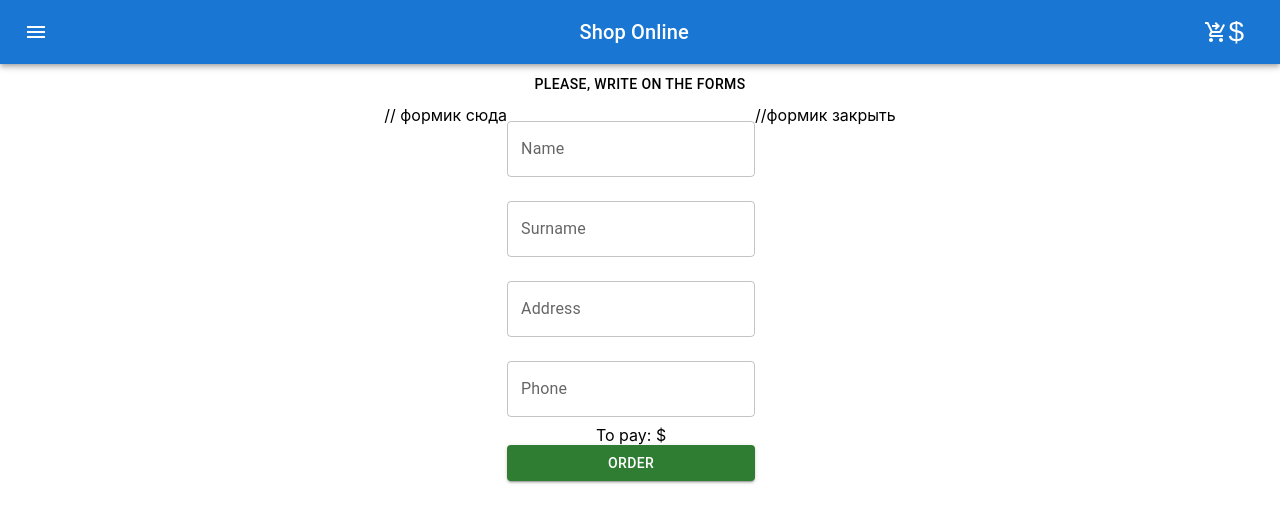
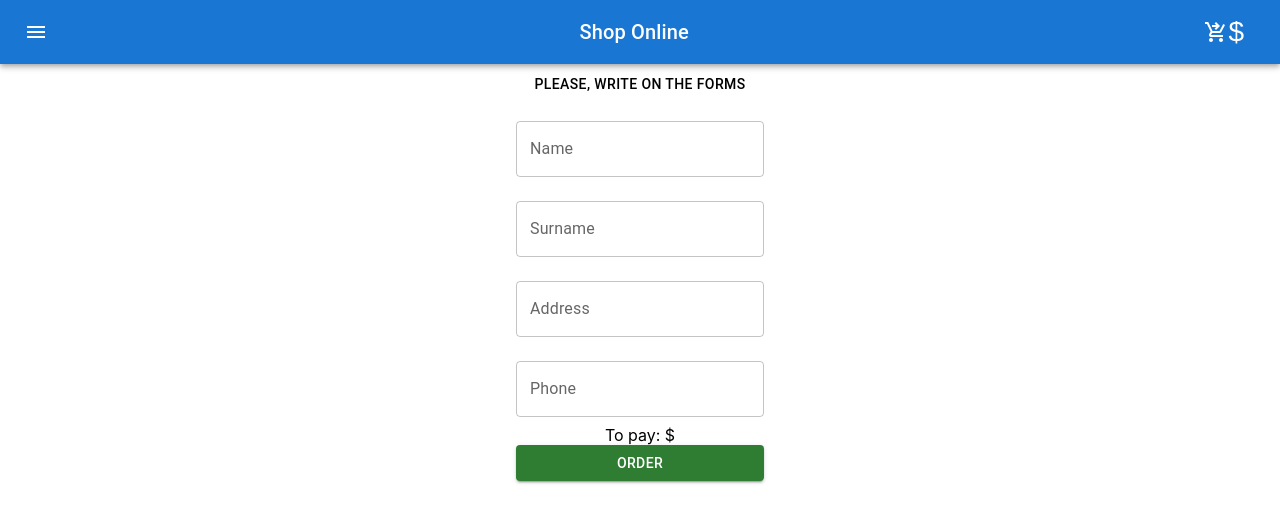
Before and after one commit to denya54/online-shop, a React (Create React App) app: page /order in a window 1280 px wide. Shown: the top 522 px of the page. Built offline with nearby package versions, Linux system fonts and the light colour scheme.

Commit message:
done fields for order active with formik

```diff
--- a/package.json
+++ b/package.json
@@ -16,6 +16,7 @@
     "@types/react-dom": "^18.0.3",
     "@types/react-redux": "^7.1.24",
     "firebase": "^9.7.0",
+    "formik": "^2.2.9",
     "react": "^18.1.0",
     "react-dom": "^18.1.0",
     "react-redux": "^8.0.1",
--- a/src/OrderPage/OrderPage.tsx
+++ b/src/OrderPage/OrderPage.tsx
@@ -1,6 +1,15 @@
 import {Button, FormControl, FormGroup, Grid, TextField} from "@mui/material";
 import React from "react";
 import {TitleForPage} from "../Cart/Cart";
+import {useFormik} from "formik";
+
+type FormikErrorType = {
+    name?: string
+    surname?: string
+    address?: string
+    phone?: string
+}
+
 
 
 type OrderPagePropsType = {
@@ -8,53 +17,81 @@ type OrderPagePropsType = {
 }
 
 export const OrderPage = (props: OrderPagePropsType) => {
+
+    const formik = useFormik({
+        initialValues: {
+            name: '',
+            surname: '',
+            address: '',
+            phone: ''
+        },
+        validate: (values) => {
+            const errors: FormikErrorType = {};
+            if (!values.name) {
+                errors.name = 'Required';
+            }
+            if (!values.phone) {
+                errors.phone = 'Required';
+            }
+            return errors;
+        },
+
+        onSubmit: values => {
+            alert(JSON.stringify(values));
+            formik.resetForm()
+        },
+    })
+
+
+
     return (
         <div>
             <TitleForPage text={'Please, write on the forms'}/>
             <Grid container justifyContent={'center'}>
                 <Grid item justifyContent={'center'}>
-                    // формик сюда
+                   <form onSubmit={formik.handleSubmit}>
                     <FormControl>
                         <FormGroup>
                             <TextField
                                 id="outlined-name"
                                 label="Name"
-                                value={''}
                                 margin="normal"
-                                //onChange={handleChange}
+                                {...formik.getFieldProps('name')}
+
+                                onBlur={formik.handleBlur}
                             />
+                            {formik.touched.name && formik.errors.name && <div style={{color: 'red'}}>{formik.errors.name}</div>}
                             <TextField
                                 id="outlined-name"
                                 label="Surname"
-                                value={''}
                                 margin="normal"
-                                //onChange={handleChange}
+                                {...formik.getFieldProps('surname')}
                             />
                             <TextField
                                 id="outlined-name"
                                 label="Address"
-                                value={''}
                                 margin="normal"
-                                //onChange={handleChange}
+                                {...formik.getFieldProps('address')}
                             />
                             <TextField
                                 id="outlined-name"
                                 label="Phone"
-                                value={''}
                                 margin="normal"
-                                //onChange={handleChange}
+                                {...formik.getFieldProps('phone')}
+                                onBlur={formik.handleBlur}
                             />
+                            {formik.touched.phone && formik.errors.phone && <div style={{color: 'red'}}>{formik.errors.phone}</div>}
                             To pay: {props.totalCost}$
                             <Button variant={'contained'}
-                                    onClick={() => alert('thank you for your order')}
                                     color={'success'}
+                                    type={'submit'}
                             >
                                 ORDER
                             </Button>
 
                         </FormGroup>
                     </FormControl>
-                    //формик закрыть
+                   </form>
                 </Grid>
             </Grid>
         </div>
```
Also changed, not shown: 1 other file (tests, documents, lock files or other folders).
